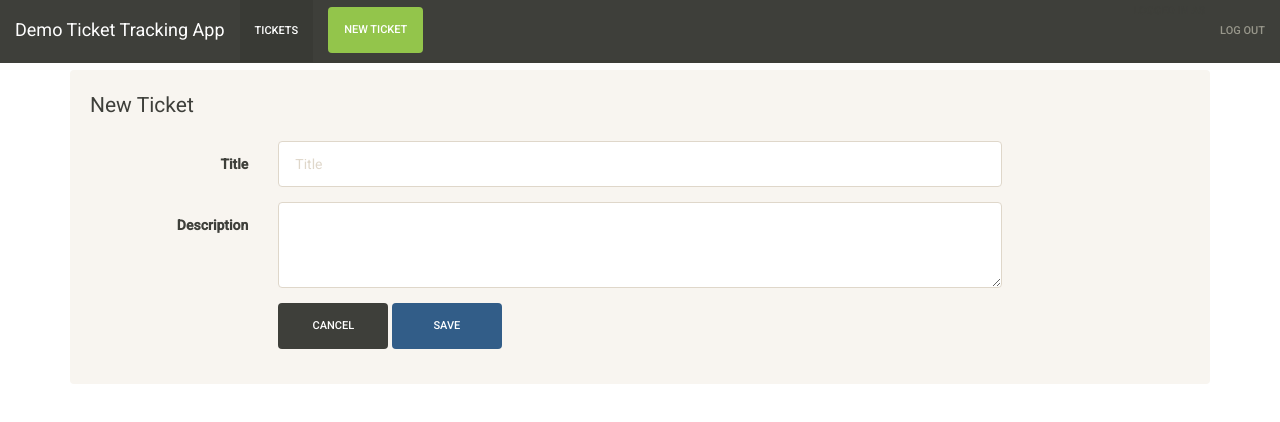
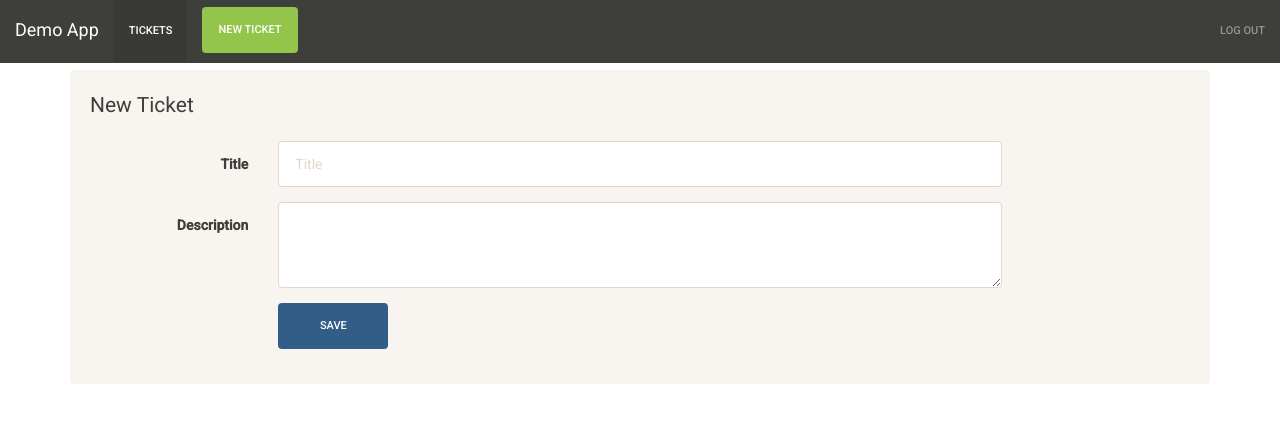
Before and after one commit to emertechie/demo-ng-client, a website: page app/index.html at #/ticket in a window 1280 px wide. Drawn offline with nearby package versions, Linux system fonts and the light colour scheme; files that its build step writes are made by us from their sources.

Commit message:
minor ui tweaks

```diff
--- a/app/index.html
+++ b/app/index.html
@@ -39,7 +39,7 @@
                 <span class="icon-bar"></span>
                 <span class="icon-bar"></span>
             </button>
-            <a class="navbar-brand" href="#">Demo Ticket Tracking App</a>
+            <a class="navbar-brand" href="#">Demo App</a>
         </div>
 
         <div class="collapse navbar-collapse" id="bs-example-navbar-collapse-1">
--- a/app/parts/ticket/edit/edit.html
+++ b/app/parts/ticket/edit/edit.html
@@ -37,7 +37,6 @@
                 </div>
                 <div class="form-group">
                     <div class="col-lg-10 col-lg-offset-2 buttons">
-                        <button class="btn btn-default">Cancel</button>
                         <button type="submit" class="btn btn-primary">Save</button>
                     </div>
                 </div>
```
Also changed, not shown: app/parts/ticket/list/list.html (+4 -0 lines).
